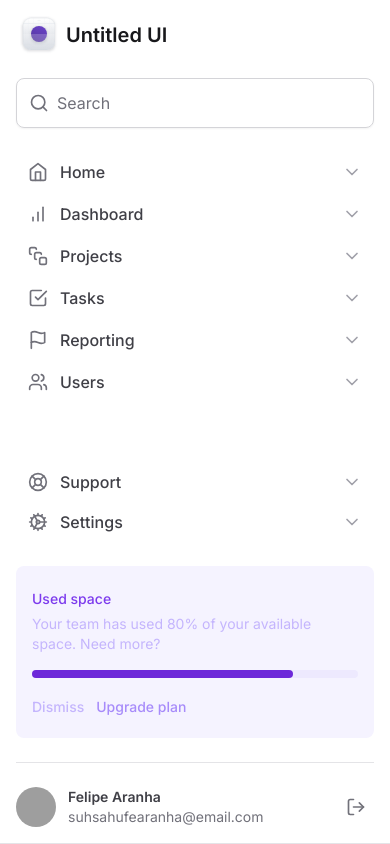
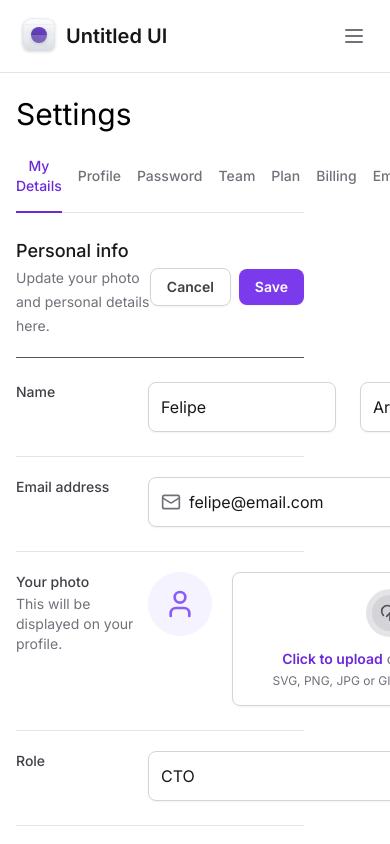
Before and after one commit to FeAranha/tailwind-jedi, a Next.js app: page / in a window 390 px wide. Shown: the top 844 px of the page. Built offline with nearby package versions, Linux system fonts and the light colour scheme; grey boxes are pictures that could not be loaded.

Commit message:
Abertura da Sidebar

```diff
--- a/package.json
+++ b/package.json
@@ -10,6 +10,7 @@
   },
   "dependencies": {
     "@formkit/auto-animate": "^0.8.1",
+    "@radix-ui/react-collapsible": "^1.0.3",
     "@radix-ui/react-select": "^2.0.0",
     "@radix-ui/react-tabs": "^1.0.4",
     "framer-motion": "^11.0.8",
--- a/src/app/layout.tsx
+++ b/src/app/layout.tsx
@@ -20,7 +20,9 @@
       <body className={`dark:bg-slate-900 ${inter.className}`}>
         <div className="grid min-h-screen grid-cols-app dark:bg-slate-900">
           <Sidebar />
-          <main className="px-8 pb-12 pt-8">{children}</main>
+          <main className="px-4 pb-12 pt-24 lg:col-start-2 lg:px-8 lg:pt-8">
+            {children}
+          </main>
         </div>
       </body>
     </html>
--- a/src/components/Sidebar/index.tsx
+++ b/src/components/Sidebar/index.tsx
@@ -1,4 +1,8 @@
+'use client'
+
+import { Logo } from '@/components/Sidebar/Logo'
 import {
+  Search,
   BarChart,
   CheckSquare,
   Flag,
@@ -7,22 +11,34 @@
   Users,
   LifeBuoy,
   Cog,
-  Search,
+  Menu,
 } from 'lucide-react'
-import { Logo } from './Logo'
 import { NavItem } from './NaviItem'
 import { UsedSpaceWidget } from './UsedSpaceWidget'
 import { Profile } from './Profile'
-import * as Input from '../Input'
+import * as Collapsible from '@radix-ui/react-collapsible'
+import * as Input from '@/components/Input'
+import { Button } from '../Button'
 
 export function Sidebar() {
   return (
-    <aside className="fixed bottom-0 left-0 right-0 top-0 z-20 flex flex-col gap-6 border-b border-zinc-200 bg-white p-4 lg:relative lg:right-auto lg:w-80 lg:border-r lg:px-5 lg:py-8">
+    <Collapsible.Root className="fixed left-0 right-0 top-0 z-20 flex flex-col gap-6 border-b border-zinc-200 bg-white p-4 data-[state=open]:bottom-0 lg:right-auto  lg:w-80 lg:border-r lg:px-5 lg:py-8 lg:data-[state=closed]:bottom-0">
+      <div className="flex items-center justify-between">
         <Logo />
+        <Collapsible.Trigger asChild className="lg:hidden">
+          <Button variant="ghost">
+            <Menu className="h-6 w-6" />
+          </Button>
+        </Collapsible.Trigger>
+      </div>
 
+      <Collapsible.Content
+        forceMount
+        className="flex flex-1 flex-col gap-6 data-[state=closed]:hidden lg:data-[state=closed]:flex"
+      >
         <Input.Root>
           <Input.Prefix>
-          <Search className="h-5 w-5 text-zinc-500" />
+            <Search className="h-5 w-5 to-zinc-500" />
           </Input.Prefix>
           <Input.Control placeholder="Search" />
         </Input.Root>
@@ -37,7 +53,7 @@
         </nav>
 
         <div className="mt-auto flex flex-col gap-6">
-        <nav>
+          <nav className="space-y-0.5">
             <NavItem title="Support" icon={LifeBuoy} />
             <NavItem title="Settings" icon={Cog} />
           </nav>
@@ -48,6 +64,7 @@
 
           <Profile />
         </div>
-    </aside>
+      </Collapsible.Content>
+    </Collapsible.Root>
   )
 }
```
Also changed, not shown: 1 other file (tests, documents, lock files or other folders). Lines whose indentation alone changed are shown as unchanged.
